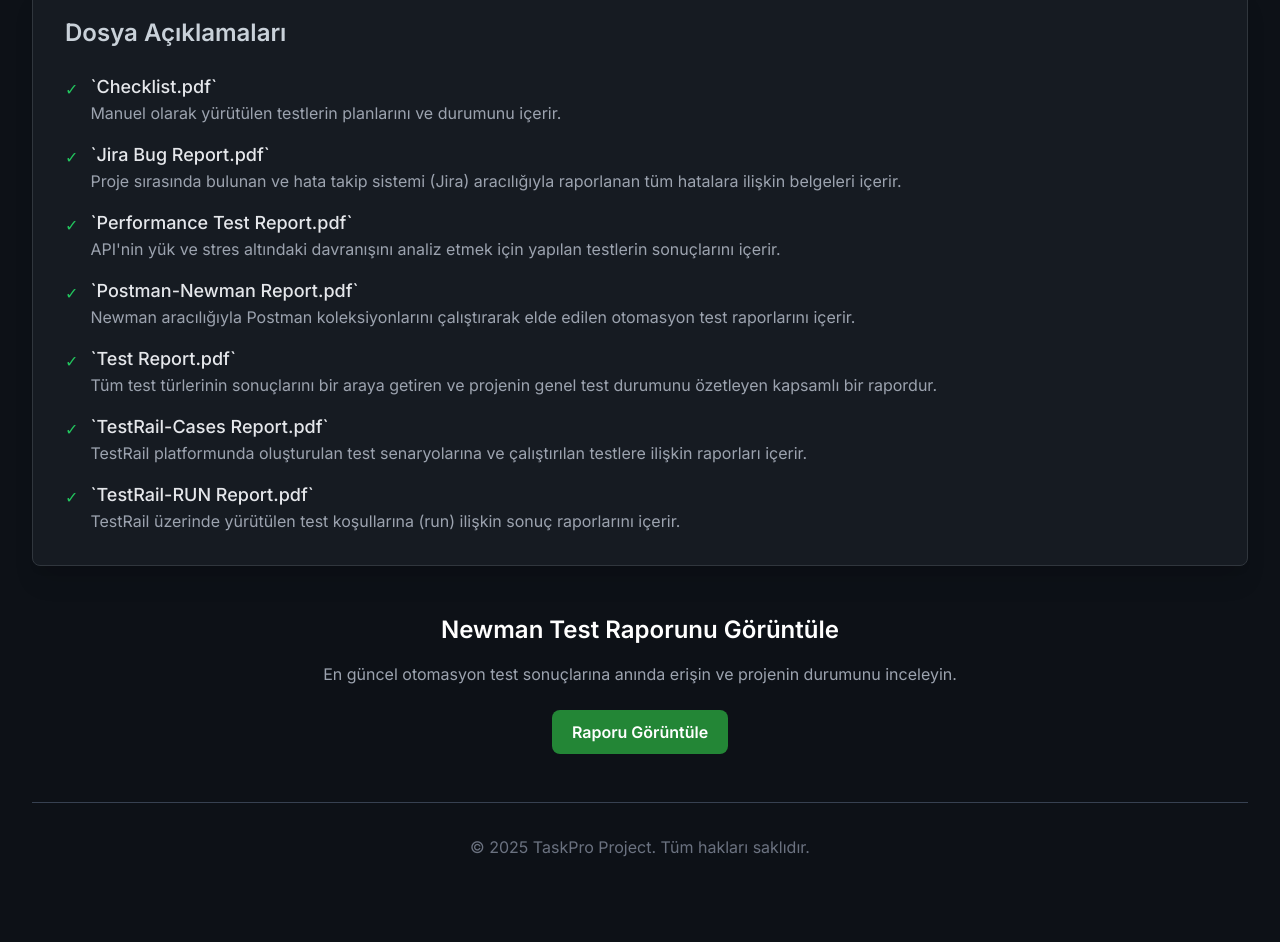
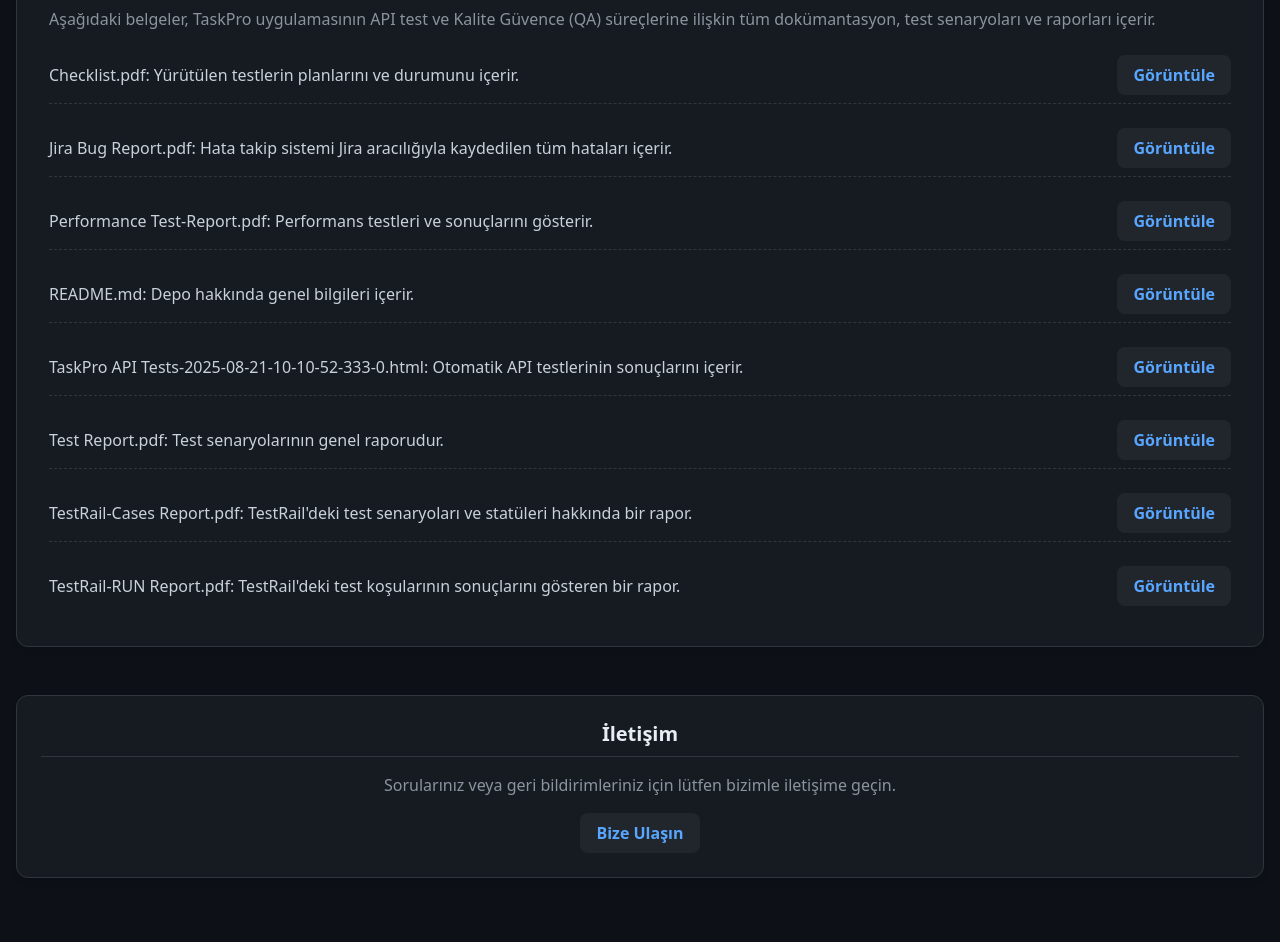
Before and after one commit to AysenurB01/TaskPro-API-QA, a plain HTML site: page index.html in a window 1280 px wide. Shown: the part 264-1206 px from the top of the page. Before the commit the page ends 1155 px from the top, so only its background shows below. Drawn offline with nearby package versions, Linux system fonts and the light colour scheme.

Commit message:
Update index.html

```diff
--- a/index.html
+++ b/index.html
@@ -4,124 +4,155 @@
     <meta charset="UTF-8">
     <meta name="viewport" content="width=device-width, initial-scale=1.0">
     <title>TaskPro API Test ve Kalite Güvence Raporlama</title>
+    <!-- Tailwind CSS'i dahil et -->
     <script src="https://cdn.tailwindcss.com"></script>
+    <!-- Google Fontları - Inter -->
     <link rel="preconnect" href="https://fonts.googleapis.com">
     <link rel="preconnect" href="https://fonts.gstatic.com" crossorigin>
-    <link href="https://fonts.googleapis.com/css2?family=Inter:wght@400;500;600;700&display=swap" rel="stylesheet">
+    <link href="https://fonts.googleapis.com/css2?family=Inter:wght@400;600;700&display=swap" rel="stylesheet">
     <style>
         body {
             font-family: 'Inter', sans-serif;
             background-color: #0d1117;
             color: #c9d1d9;
         }
+
+        /* Ana konteyner */
         .container {
             max-width: 960px;
+            margin: auto;
+            padding: 2rem;
         }
+
+        /* Kart stili */
         .card {
             background-color: #161b22;
             border: 1px solid #30363d;
+            border-radius: 12px;
+            padding: 2rem;
+            margin-bottom: 2rem;
+            box-shadow: 0 4px 6px rgba(0, 0, 0, 0.1);
         }
+
+        /* Buton stili */
         .link-button {
             display: inline-block;
-            padding: 10px 20px;
+            background-color: #21262d;
+            color: #58a6ff;
+            font-weight: 600;
+            padding: 0.5rem 1rem;
             border-radius: 8px;
+            text-decoration: none;
+            transition: background-color 0.3s, transform 0.3s;
+        }
+
+        .link-button:hover {
+            background-color: #30363d;
+            transform: translateY(-2px);
+        }
+
+        /* Başlıklar */
+        h1, h2, h3 {
+            color: #e6edf3;
+            border-bottom: 1px solid #30363d;
+            padding-bottom: 0.5rem;
+            margin-bottom: 1rem;
+        }
+
+        h1 {
+            font-size: 2.5rem;
+            font-weight: 700;
             text-align: center;
-            font-weight: 600;
-            background-color: #238636;
-            color: #fff;
-            transition: background-color 0.2s, transform 0.2s;
         }
-        .link-button:hover {
-            background-color: #2ea043;
-            transform: translateY(-2px);
+
+        /* Liste elemanları */
+        ul {
+            list-style: none;
+            padding-left: 0;
+        }
+
+        ul li {
+            padding: 0.5rem 0;
+            border-bottom: 1px dashed #30363d;
+        }
+
+        ul li:last-child {
+            border-bottom: none;
+        }
+
+        /* Mobil uyumluluk */
+        @media (max-width: 768px) {
+            .container {
+                padding: 1rem;
+            }
+
+            h1 {
+                font-size: 2rem;
+            }
+
+            .card {
+                padding: 1.5rem;
+            }
         }
     </style>
 </head>
-<body class="p-8">
-
-    <div class="container mx-auto">
-
-        <!-- Header Section -->
-        <header class="text-center py-12">
-            <h1 class="text-4xl sm:text-5xl font-bold text-white mb-4">TaskPro API Test ve QA Raporlama</h1>
-            <p class="text-lg text-gray-400">Bu depo, TaskPro uygulamasının API test otomasyonu ve Kalite Güvence süreçlerine ilişkin tüm belgeleri, test senaryolarını ve raporları içerir. Amacımız, API'nin güvenilirliğini ve performansını sağlamaktır.</p>
+<body class="bg-[#0d1117] text-[#c9d1d9] font-sans">
+    <div class="container mx-auto px-4 py-8">
+        <!-- Başlık Bölümü -->
+        <header class="text-center mb-12">
+            <h1 class="text-4xl sm:text-5xl font-extrabold text-[#e6edf3] mb-4">TaskPro API Test ve Kalite Güvence Raporlama</h1>
+            <p class="text-lg sm:text-xl text-[#8b949e]">API test otomasyonu ve manuel test senaryoları için kapsamlı raporlama merkezi.</p>
         </header>
 
-        <!-- Main Content Area -->
-        <main>
+        <!-- Dosyalar ve Raporlar Bölümü -->
+        <section class="card">
+            <h2 class="text-2xl font-bold text-[#e6edf3] mb-4 border-b border-[#30363d] pb-2">Dosyalar ve Raporlar</h2>
+            <p class="text-[#8b949e] mb-4">Aşağıdaki belgeler, TaskPro uygulamasının API test ve Kalite Güvence (QA) süreçlerine ilişkin tüm dokümantasyon, test senaryoları ve raporları içerir.</p>
 
-            <!-- File Descriptions Section -->
-            <section class="mb-12">
-                <div class="card p-8 rounded-lg shadow-xl">
-                    <h2 class="text-2xl font-semibold mb-6">Dosya Açıklamaları</h2>
             <ul class="space-y-4">
-                        <li class="flex items-start">
-                            <span class="text-green-500 mr-3 mt-1">&#10003;</span>
-                            <div>
-                                <h3 class="font-medium text-lg text-gray-200">`Checklist.pdf`</h3>
-                                <p class="text-gray-400">Manuel olarak yürütülen testlerin planlarını ve durumunu içerir.</p>
-                            </div>
+                <li class="flex items-center justify-between">
+                    <span class="flex-1">Checklist.pdf: Yürütülen testlerin planlarını ve durumunu içerir.</span>
+                    <a href="https://raw.githubusercontent.com/aysenurb01/TaskPro-API-QA/main/Checklist.pdf" class="link-button">Görüntüle</a>
                 </li>
-                        <li class="flex items-start">
-                            <span class="text-green-500 mr-3 mt-1">&#10003;</span>
-                            <div>
-                                <h3 class="font-medium text-lg text-gray-200">`Jira Bug Report.pdf`</h3>
-                                <p class="text-gray-400">Proje sırasında bulunan ve hata takip sistemi (Jira) aracılığıyla raporlanan tüm hatalara ilişkin belgeleri içerir.</p>
-                            </div>
+                <li class="flex items-center justify-between">
+                    <span class="flex-1">Jira Bug Report.pdf: Hata takip sistemi Jira aracılığıyla kaydedilen tüm hataları içerir.</span>
+                    <a href="https://raw.githubusercontent.com/aysenurb01/TaskPro-API-QA/main/Jira%20Bug%20Report.pdf" class="link-button">Görüntüle</a>
                 </li>
-                        <li class="flex items-start">
-                            <span class="text-green-500 mr-3 mt-1">&#10003;</span>
-                            <div>
-                                <h3 class="font-medium text-lg text-gray-200">`Performance Test Report.pdf`</h3>
-                                <p class="text-gray-400">API'nin yük ve stres altındaki davranışını analiz etmek için yapılan testlerin sonuçlarını içerir.</p>
-                            </div>
+                <li class="flex items-center justify-between">
+                    <span class="flex-1">Performance Test-Report.pdf: Performans testleri ve sonuçlarını gösterir.</span>
+                    <a href="https://raw.githubusercontent.com/aysenurb01/TaskPro-API-QA/main/Performance%20Test-Report.pdf" class="link-button">Görüntüle</a>
                 </li>
-                        <li class="flex items-start">
-                            <span class="text-green-500 mr-3 mt-1">&#10003;</span>
-                            <div>
-                                <h3 class="font-medium text-lg text-gray-200">`Postman-Newman Report.pdf`</h3>
-                                <p class="text-gray-400">Newman aracılığıyla Postman koleksiyonlarını çalıştırarak elde edilen otomasyon test raporlarını içerir.</p>
-                            </div>
+                <li class="flex items-center justify-between">
+                    <span class="flex-1">README.md: Depo hakkında genel bilgileri içerir.</span>
+                    <a href="https://raw.githubusercontent.com/aysenurb01/TaskPro-API-QA/main/README.md" class="link-button">Görüntüle</a>
                 </li>
-                         <li class="flex items-start">
-                            <span class="text-green-500 mr-3 mt-1">&#10003;</span>
-                            <div>
-                                <h3 class="font-medium text-lg text-gray-200">`Test Report.pdf`</h3>
-                                <p class="text-gray-400">Tüm test türlerinin sonuçlarını bir araya getiren ve projenin genel test durumunu özetleyen kapsamlı bir rapordur.</p>
-                            </div>
+                <li class="flex items-center justify-between">
+                    <span class="flex-1">TaskPro API Tests-2025-08-21-10-10-52-333-0.html: Otomatik API testlerinin sonuçlarını içerir.</span>
+                    <a href="https://raw.githubusercontent.com/aysenurb01/TaskPro-API-QA/main/TaskPro%20API%20Tests-2025-08-21-10-10-52-333-0.html" class="link-button">Görüntüle</a>
                 </li>
-                         <li class="flex items-start">
-                            <span class="text-green-500 mr-3 mt-1">&#10003;</span>
-                            <div>
-                                <h3 class="font-medium text-lg text-gray-200">`TestRail-Cases Report.pdf`</h3>
-                                <p class="text-gray-400">TestRail platformunda oluşturulan test senaryolarına ve çalıştırılan testlere ilişkin raporları içerir.</p>
-                            </div>
+                <li class="flex items-center justify-between">
+                    <span class="flex-1">Test Report.pdf: Test senaryolarının genel raporudur.</span>
+                    <a href="https://raw.githubusercontent.com/aysenurb01/TaskPro-API-QA/main/Test%20Report.pdf" class="link-button">Görüntüle</a>
                 </li>
-                         <li class="flex items-start">
-                            <span class="text-green-500 mr-3 mt-1">&#10003;</span>
-                            <div>
-                                <h3 class="font-medium text-lg text-gray-200">`TestRail-RUN Report.pdf`</h3>
-                                <p class="text-gray-400">TestRail üzerinde yürütülen test koşullarına (run) ilişkin sonuç raporlarını içerir.</p>
-                            </div>
+                <li class="flex items-center justify-between">
+                    <span class="flex-1">TestRail-Cases Report.pdf: TestRail'deki test senaryoları ve statüleri hakkında bir rapor.</span>
+                    <a href="https://raw.githubusercontent.com/aysenurb01/TaskPro-API-QA/main/TestRail-Cases%20Report.pdf" class="link-button">Görüntüle</a>
+                </li>
+                <li class="flex items-center justify-between">
+                    <span class="flex-1">TestRail-RUN Report.pdf: TestRail'deki test koşularının sonuçlarını gösteren bir rapor.</span>
+                    <a href="https://raw.githubusercontent.com/aysenurb01/TaskPro-API-QA/main/TestRail-RUN%20Report.pdf" class="link-button">Görüntüle</a>
                 </li>
             </ul>
-                </div>
         </section>
 
-            <!-- Key Link Section (Call to Action) -->
-            <section class="text-center">
-                <h2 class="text-2xl font-semibold mb-4 text-white">Newman Test Raporunu Görüntüle</h2>
-                <p class="text-gray-400 mb-6">En güncel otomasyon test sonuçlarına anında erişin ve projenin durumunu inceleyin.</p>
-                <a href="https://aysenurb01.github.io/TaskPro-API-QA/TaskPro%20API%20Tests-2025-08-21-10-10-52-333-0.html" class="link-button">Raporu Görüntüle</a>
-            </section>
-
-        </main>
-
-        <!-- Footer Section -->
-        <footer class="text-center text-gray-500 mt-12 pt-8 border-t border-gray-700">
-            <p>&copy; 2025 TaskPro Project. Tüm hakları saklıdır.</p>
+        <!-- Ek Bilgi veya İletişim Bölümü -->
+        <footer class="text-center mt-12">
+            <div class="card p-6">
+                <h3 class="text-xl font-bold text-[#e6edf3] mb-4 border-b border-[#30363d] pb-2">İletişim</h3>
+                <p class="text-[#8b949e]">Sorularınız veya geri bildirimleriniz için lütfen bizimle iletişime geçin.</p>
+                <a href="#" class="link-button mt-4">Bize Ulaşın</a>
+            </div>
         </footer>
-
     </div>
 </body>
 </html>
```
Lines whose indentation alone changed are shown as unchanged.
